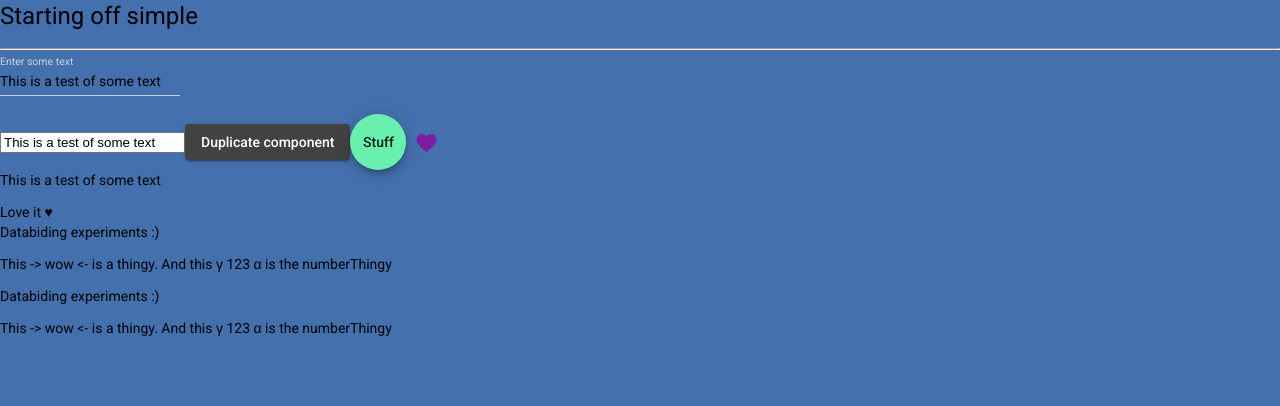
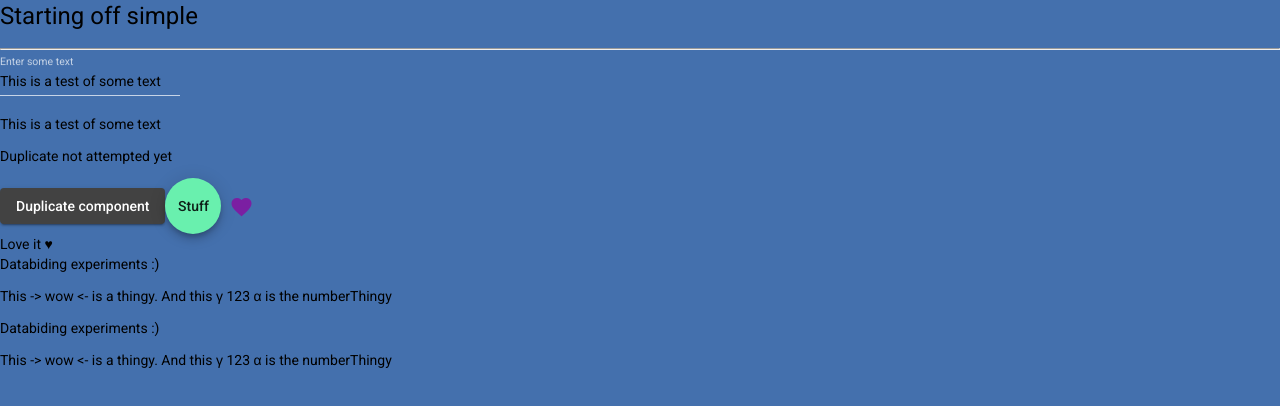
Before and after one commit to Positive-Dev-Solutions/cody-homepage, an Angular app: page / in a window 1280 px wide. Shown: the top 406 px of the page. Built offline with nearby package versions, Linux system fonts and the light colour scheme.

Commit message:
ngIf Testing

```diff
--- a/src/app/servers/servers.component.html
+++ b/src/app/servers/servers.component.html
@@ -12,9 +12,11 @@
   </mat-form-field>
 </form>
 
-<input
-      type="text"
-      [(ngModel)]="someText">
+<p>{{ someText }}</p>
+<p *ngIf="isDuplicateClicked; else notDuplicated">Duplicate attempted</p>
+<ng-template #notDuplicated>
+  <p>Duplicate not attempted yet</p>
+</ng-template>
 <button
   mat-raised-button
   (click)="onDuplicateComponent()">Duplicate component</button>
@@ -30,8 +32,6 @@
     <mat-icon>favorite</mat-icon>
   </button>
 
-<p>{{ someText }}</p>
-
 <div
   [innerHTML]="loveIt"></div>
 <app-server></app-server>
--- a/src/app/servers/servers.component.ts
+++ b/src/app/servers/servers.component.ts
@@ -7,6 +7,7 @@ import { Component, OnInit } from '@angular/core';
 })
 export class ServersComponent implements OnInit {
   isDisableTestOn = true;
+  isDuplicateClicked = false;
   someText = "This is a test of some text";
   loveIt = "Love it &hearts;";
 
@@ -20,11 +21,11 @@ export class ServersComponent implements OnInit {
   }
 
   onDuplicateComponent() {
-
+    this.isDuplicateClicked = true;
   }
 
   onTypingStuff(event: Event) {
-      this.someText = (<HTMLInputElement>event.target).value;
+    this.someText = (<HTMLInputElement>event.target).value;
   }
 
   onStuff(s: string) {
```
